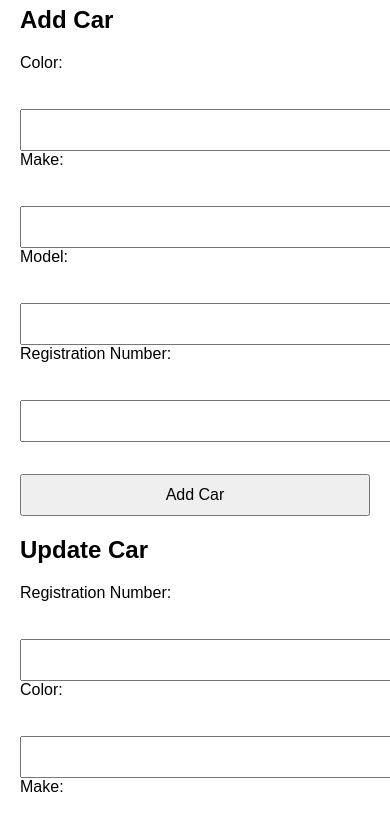
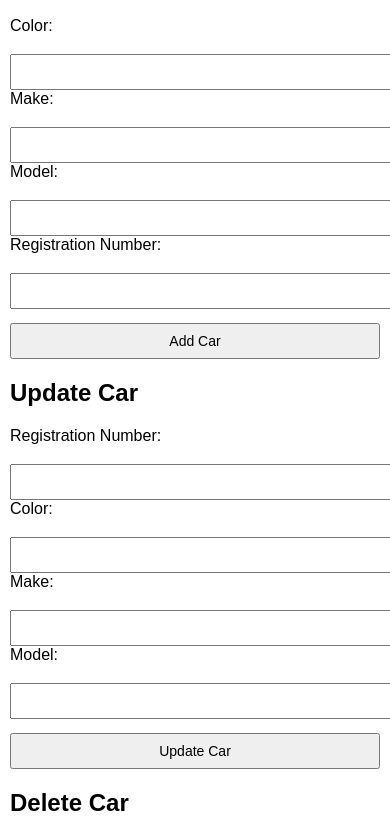
Before and after one commit to Khanyie1/practical-test-ass, a website: page public/index.html in a window 390 px wide. Shown: the part 111-942 px from the top of the page. Drawn offline with nearby package versions, Linux system fonts and the light colour scheme.

Commit message:
touch based on responsiveness

```diff
--- a/public/index.html
+++ b/public/index.html
@@ -8,35 +8,66 @@
     <script src="https://cdn.jsdelivr.net/npm/axios/dist/axios.min.js"></script>
     <script src="index.js"></script>
     <style>
-        body {
+       body {
             font-family: Arial, sans-serif;
             margin: 20px;
         }
+
         .container {
             max-width: 600px;
             margin: auto;
         }
+
         .form-group {
             margin-bottom: 15px;
         }
+
         label {
             width: 100%;
             display: block;
             margin-bottom: 5px;
         }
+
         input, button {
             padding: 10px;
             font-size: 16px;
             width: 100%;
-            margin-top: 2em
+            margin-top: 2em;
         }
+
         button {
             cursor: pointer;
+        }
+
+        [x-cloak] {
+            display: none !important;
+        }
+
+        /* Media queries for responsiveness */
+        @media (max-width: 600px) {
+            body {
+                margin: 10px;
+            }
+
+            .container {
+                width: 100%;
+                margin: 0;
+            }
+
+            input, button {
+                padding: 8px;
+                font-size: 14px;
+                margin-top: 1em;
+            }
+
+            button {
+                font-size: 14px;
+            }
         }
     </style>
 </head>
 <body>
-    <div class="container" x-data="data">
+    <div class="container" x-data="data" x-cloak>
         <h1>Car Management CRUD</h1>
 
         <div class="form-group">
```
